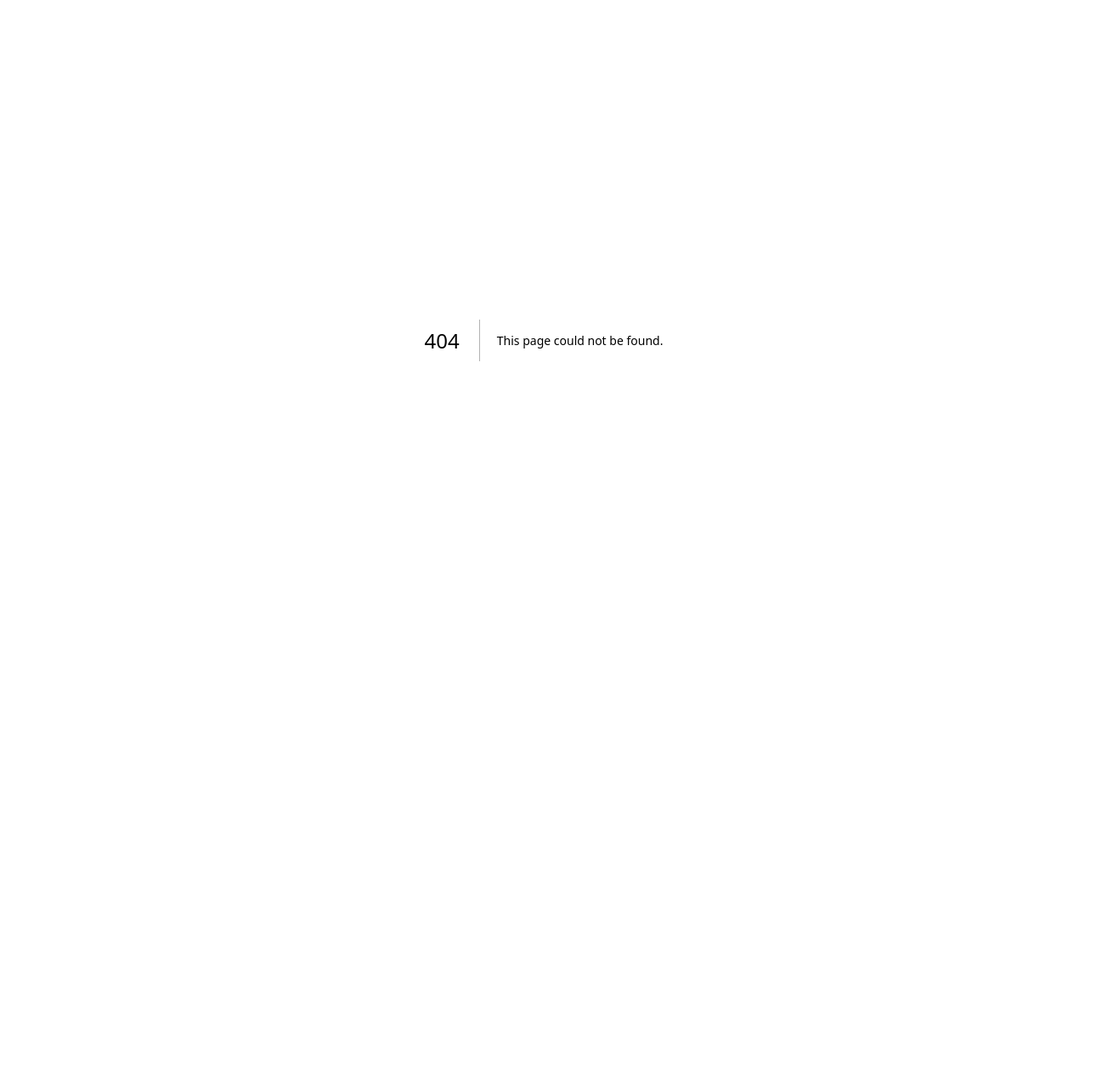
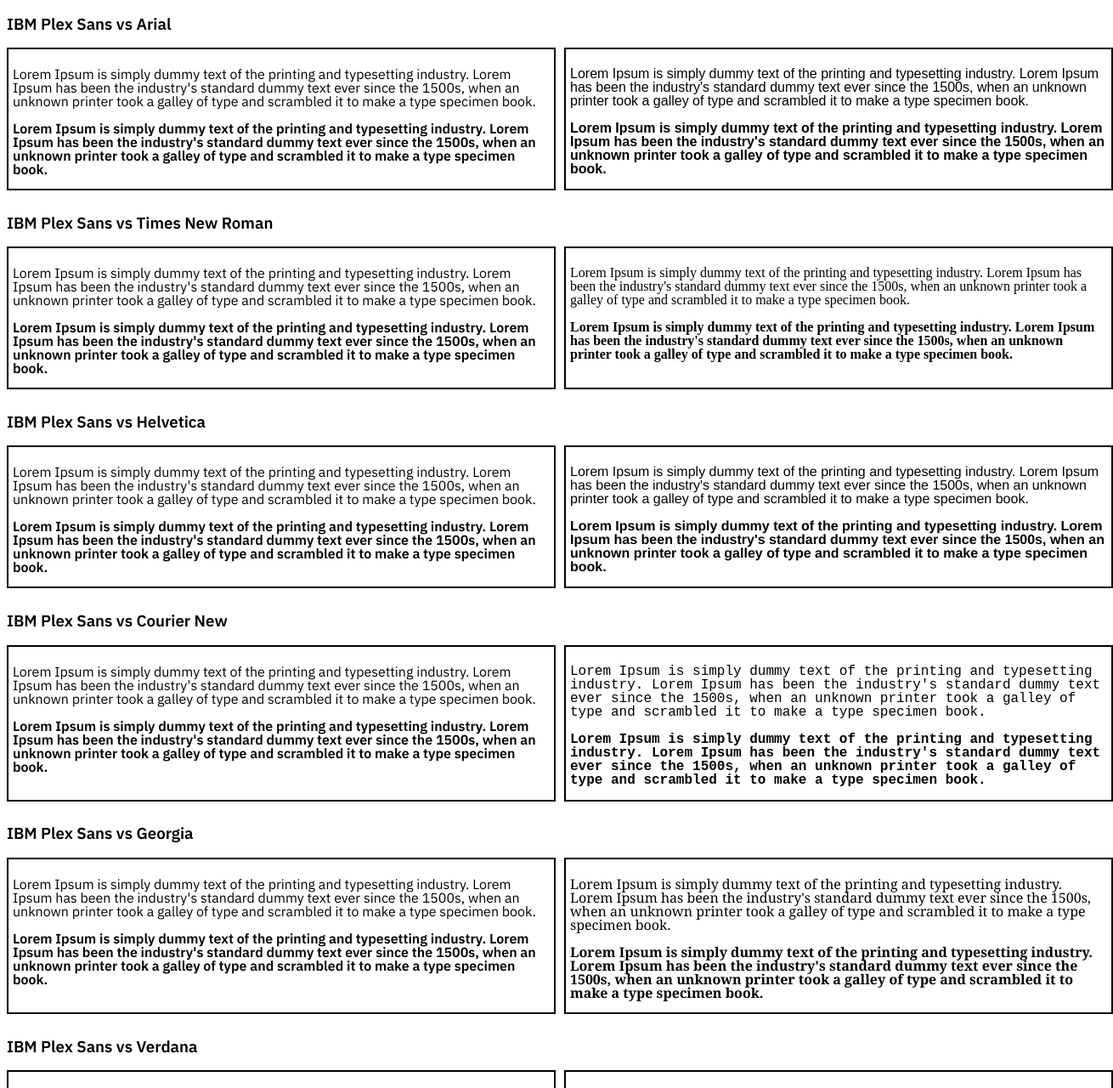
Before and after one commit to kanstantsin-nekhniadovich/fonts-comparison, a Next.js app: page /websafe-fonts in a window 1280 px wide. Before the commit this address had no page. Shown: the top 1280 px of the page at 85% size, 1310 px wide, since content can reach past the window. Before the commit the page ends 800 px from the top, so only its background shows below. Built offline with nearby package versions, Linux system fonts and the light colour scheme.

Commit message:
feat: add websafe fonts poc

```diff
--- a/src/app/globals.css
+++ b/src/app/globals.css
@@ -11,6 +11,7 @@
   border: 2px solid black;
   margin-right: 10px;
   margin-bottom: 10px;
+  flex: 0 0 50%;
 }
 
 .block p {
@@ -33,6 +34,35 @@
   font-family: system-ui, sans-serif;
 }
 
+.arial {
+  font-family: Arial, sans-serif;
+}
+
+.helvetica {
+  font-family: Helvetica, sans-serif;
+}
+
+.times {
+  font-family: 'Times New Roman', sans-serif;
+}
+
+.courier {
+  font-family: 'Courier New', sans-serif;
+}
+
+.georgia {
+  font-family: Georgia, sans-serif;
+}
+
+.verdana {
+  font-family: Verdana, sans-serif;
+}
+
+.trebuchet {
+  font-family: 'Trebuchet MS', sans-serif;
+}
+
+
 .SegoeUI {
   font-family: "Segoe UI", Helvetica, Arial, sans-serif, "Segoe UI Emoji",
     "Segoe UI Symbol";
--- /dev/null
+++ b/src/app/websafe-fonts/page.js
@@ -0,0 +1,83 @@
+export default function Home() {
+  return (
+    <main>
+      <h3> IBM Plex Sans vs Arial</h3>
+      <div className="holder">
+        <div className="block">
+          <p className="ibmPlex">Lorem Ipsum is simply dummy text of the printing and typesetting industry. Lorem Ipsum has been the industry's standard dummy text ever since the 1500s, when an unknown printer took a galley of type and scrambled it to make a type specimen book.</p>
+          <p className="ibmPlex bold">Lorem Ipsum is simply dummy text of the printing and typesetting industry. Lorem Ipsum has been the industry's standard dummy text ever since the 1500s, when an unknown printer took a galley of type and scrambled it to make a type specimen book.</p>
+          </div>
+        <div className="block">
+          <p className="arial">Lorem Ipsum is simply dummy text of the printing and typesetting industry. Lorem Ipsum has been the industry's standard dummy text ever since the 1500s, when an unknown printer took a galley of type and scrambled it to make a type specimen book.</p>
+          <p className="arial bold">Lorem Ipsum is simply dummy text of the printing and typesetting industry. Lorem Ipsum has been the industry's standard dummy text ever since the 1500s, when an unknown printer took a galley of type and scrambled it to make a type specimen book.</p>
+        </div>
+      </div>
+      <h3> IBM Plex Sans vs Times New Roman</h3>
+      <div className="holder">
+        <div className="block">
+          <p className="ibmPlex">Lorem Ipsum is simply dummy text of the printing and typesetting industry. Lorem Ipsum has been the industry's standard dummy text ever since the 1500s, when an unknown printer took a galley of type and scrambled it to make a type specimen book.</p>
+          <p className="ibmPlex bold">Lorem Ipsum is simply dummy text of the printing and typesetting industry. Lorem Ipsum has been the industry's standard dummy text ever since the 1500s, when an unknown printer took a galley of type and scrambled it to make a type specimen book.</p>
+          </div>
+        <div className="block">
+          <p className="times">Lorem Ipsum is simply dummy text of the printing and typesetting industry. Lorem Ipsum has been the industry's standard dummy text ever since the 1500s, when an unknown printer took a galley of type and scrambled it to make a type specimen book.</p>
+          <p className="times bold">Lorem Ipsum is simply dummy text of the printing and typesetting industry. Lorem Ipsum has been the industry's standard dummy text ever since the 1500s, when an unknown printer took a galley of type and scrambled it to make a type specimen book.</p>
+        </div>
+      </div>
+      <h3> IBM Plex Sans vs Helvetica</h3>
+      <div className="holder">
+        <div className="block">
+          <p className="ibmPlex">Lorem Ipsum is simply dummy text of the printing and typesetting industry. Lorem Ipsum has been the industry's standard dummy text ever since the 1500s, when an unknown printer took a galley of type and scrambled it to make a type specimen book.</p>
+          <p className="ibmPlex bold">Lorem Ipsum is simply dummy text of the printing and typesetting industry. Lorem Ipsum has been the industry's standard dummy text ever since the 1500s, when an unknown printer took a galley of type and scrambled it to make a type specimen book.</p>
+          </div>
+        <div className="block">
+          <p className="helvetica">Lorem Ipsum is simply dummy text of the printing and typesetting industry. Lorem Ipsum has been the industry's standard dummy text ever since the 1500s, when an unknown printer took a galley of type and scrambled it to make a type specimen book.</p>
+          <p className="helvetica bold">Lorem Ipsum is simply dummy text of the printing and typesetting industry. Lorem Ipsum has been the industry's standard dummy text ever since the 1500s, when an unknown printer took a galley of type and scrambled it to make a type specimen book.</p>
+        </div>
+      </div>
+      <h3> IBM Plex Sans vs Courier New</h3>
+      <div className="holder">
+        <div className="block">
+          <p className="ibmPlex">Lorem Ipsum is simply dummy text of the printing and typesetting industry. Lorem Ipsum has been the industry's standard dummy text ever since the 1500s, when an unknown printer took a galley of type and scrambled it to make a type specimen book.</p>
+          <p className="ibmPlex bold">Lorem Ipsum is simply dummy text of the printing and typesetting industry. Lorem Ipsum has been the industry's standard dummy text ever since the 1500s, when an unknown printer took a galley of type and scrambled it to make a type specimen book.</p>
+          </div>
+        <div className="block">
+          <p className="courier">Lorem Ipsum is simply dummy text of the printing and typesetting industry. Lorem Ipsum has been the industry's standard dummy text ever since the 1500s, when an unknown printer took a galley of type and scrambled it to make a type specimen book.</p>
+          <p className="courier bold">Lorem Ipsum is simply dummy text of the printing and typesetting industry. Lorem Ipsum has been the industry's standard dummy text ever since the 1500s, when an unknown printer took a galley of type and scrambled it to make a type specimen book.</p>
+        </div>
+      </div>
+      <h3> IBM Plex Sans vs Georgia</h3>
+      <div className="holder">
+        <div className="block">
+          <p className="ibmPlex">Lorem Ipsum is simply dummy text of the printing and typesetting industry. Lorem Ipsum has been the industry's standard dummy text ever since the 1500s, when an unknown printer took a galley of type and scrambled it to make a type specimen book.</p>
+          <p className="ibmPlex bold">Lorem Ipsum is simply dummy text of the printing and typesetting industry. Lorem Ipsum has been the industry's standard dummy text ever since the 1500s, when an unknown printer took a galley of type and scrambled it to make a type specimen book.</p>
+          </div>
+        <div className="block">
+          <p className="georgia">Lorem Ipsum is simply dummy text of the printing and typesetting industry. Lorem Ipsum has been the industry's standard dummy text ever since the 1500s, when an unknown printer took a galley of type and scrambled it to make a type specimen book.</p>
+          <p className="georgia bold">Lorem Ipsum is simply dummy text of the printing and typesetting industry. Lorem Ipsum has been the industry's standard dummy text ever since the 1500s, when an unknown printer took a galley of type and scrambled it to make a type specimen book.</p>
+        </div>
+      </div>
+      <h3> IBM Plex Sans vs Verdana</h3>
+      <div className="holder">
+        <div className="block">
+          <p className="ibmPlex">Lorem Ipsum is simply dummy text of the printing and typesetting industry. Lorem Ipsum has been the industry's standard dummy text ever since the 1500s, when an unknown printer took a galley of type and scrambled it to make a type specimen book.</p>
+          <p className="ibmPlex bold">Lorem Ipsum is simply dummy text of the printing and typesetting industry. Lorem Ipsum has been the industry's standard dummy text ever since the 1500s, when an unknown printer took a galley of type and scrambled it to make a type specimen book.</p>
+          </div>
+        <div className="block">
+          <p className="verdana">Lorem Ipsum is simply dummy text of the printing and typesetting industry. Lorem Ipsum has been the industry's standard dummy text ever since the 1500s, when an unknown printer took a galley of type and scrambled it to make a type specimen book.</p>
+          <p className="verdana bold">Lorem Ipsum is simply dummy text of the printing and typesetting industry. Lorem Ipsum has been the industry's standard dummy text ever since the 1500s, when an unknown printer took a galley of type and scrambled it to make a type specimen book.</p>
+        </div>
+      </div>
+      <h3> IBM Plex Sans vs Trebuchet MS</h3>
+      <div className="holder">
+        <div className="block">
+          <p className="ibmPlex">Lorem Ipsum is simply dummy text of the printing and typesetting industry. Lorem Ipsum has been the industry's standard dummy text ever since the 1500s, when an unknown printer took a galley of type and scrambled it to make a type specimen book.</p>
+          <p className="ibmPlex bold">Lorem Ipsum is simply dummy text of the printing and typesetting industry. Lorem Ipsum has been the industry's standard dummy text ever since the 1500s, when an unknown printer took a galley of type and scrambled it to make a type specimen book.</p>
+          </div>
+        <div className="block">
+          <p className="trebuchet">Lorem Ipsum is simply dummy text of the printing and typesetting industry. Lorem Ipsum has been the industry's standard dummy text ever since the 1500s, when an unknown printer took a galley of type and scrambled it to make a type specimen book.</p>
+          <p className="trebuchet bold">Lorem Ipsum is simply dummy text of the printing and typesetting industry. Lorem Ipsum has been the industry's standard dummy text ever since the 1500s, when an unknown printer took a galley of type and scrambled it to make a type specimen book.</p>
+        </div>
+      </div>
+    </main>
+  );
+}
```
